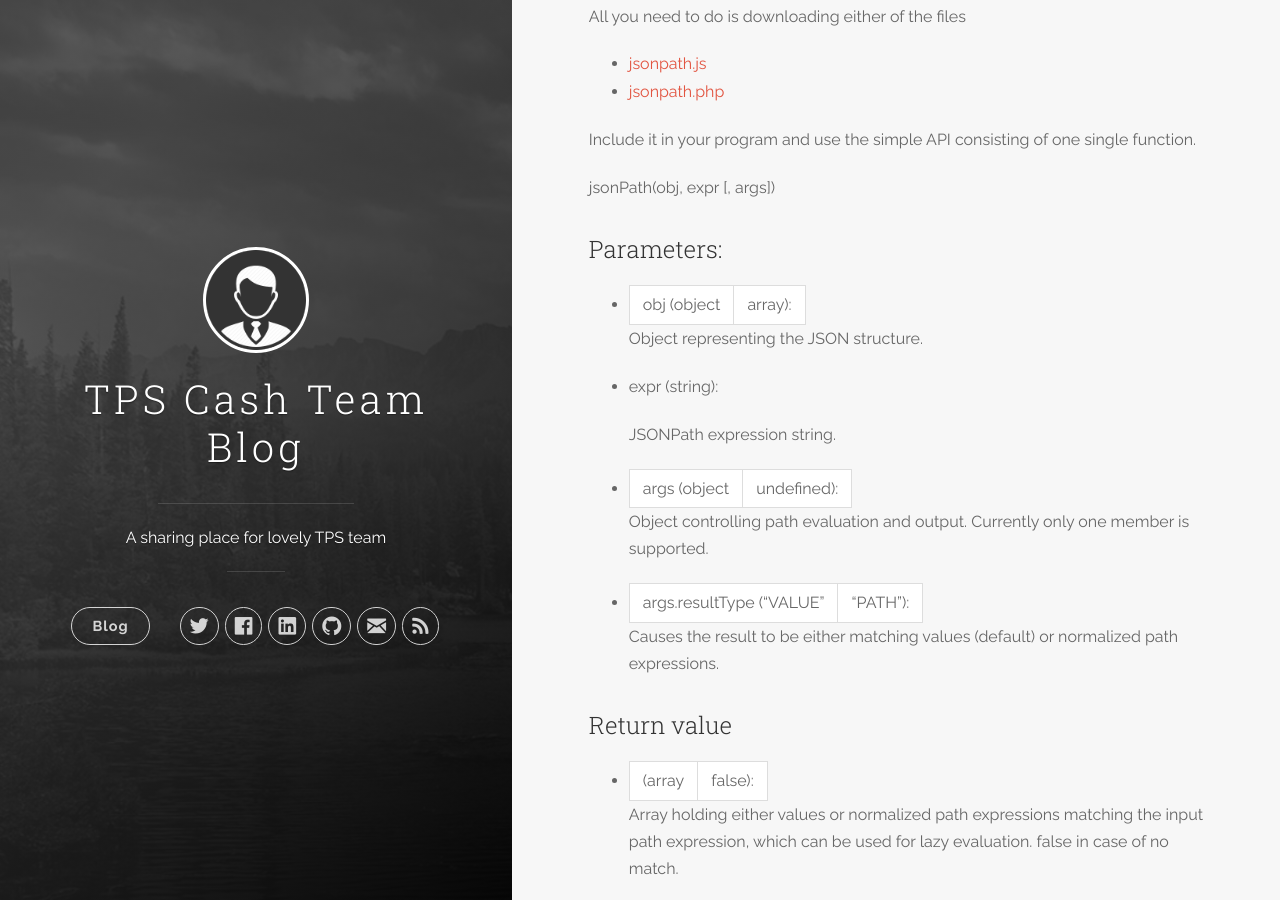
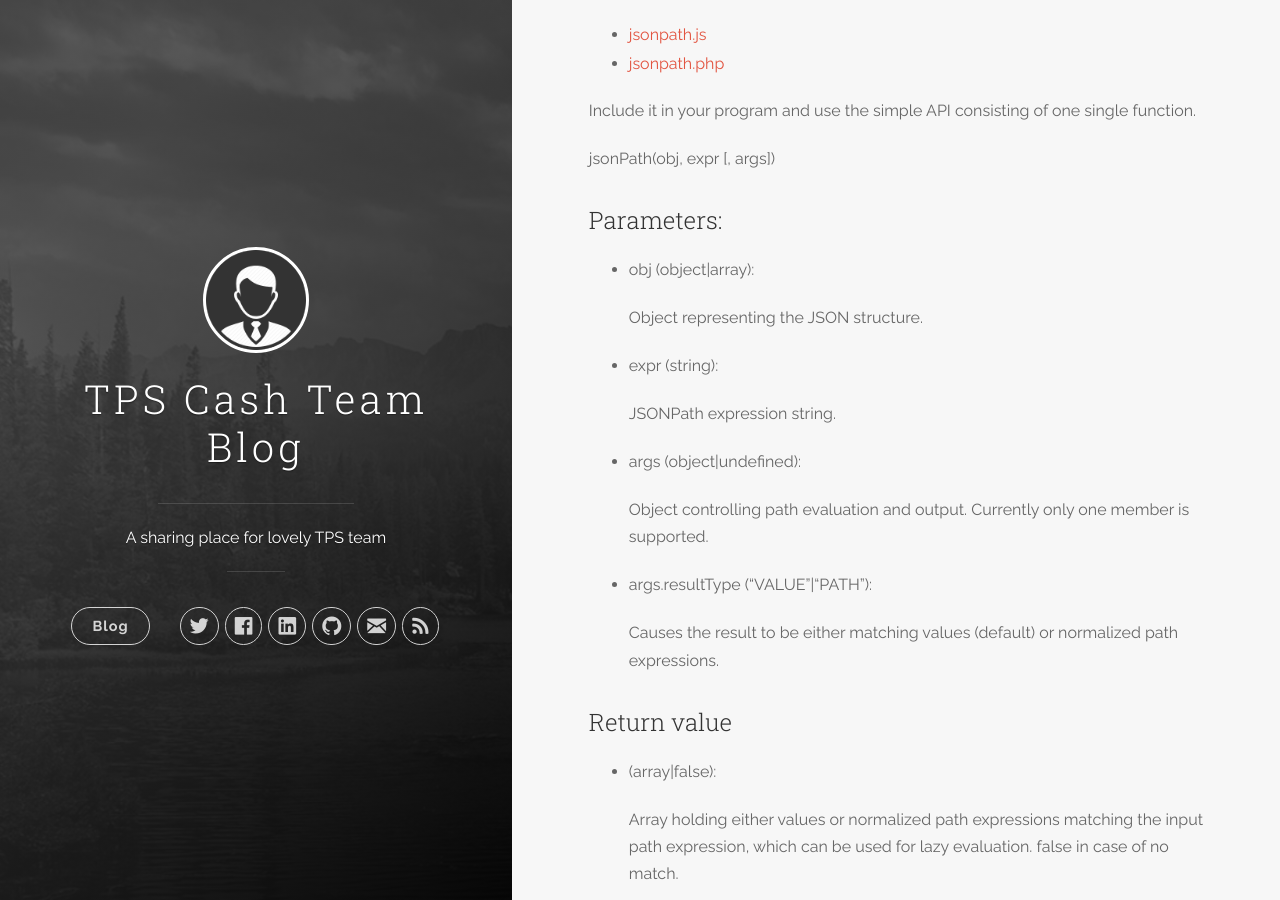
Before and after one commit to tpscash/tpscash.github.io, a Jekyll site: the page built from _posts/2016-09-26-json-path.md, in a window 1280 px wide and 900 px high, scrolled down 5254 px. Built offline with Jekyll 4.4.1, drawn with Linux system fonts in a browser that asks for light colours; comment, search, counter and statistics services are not loaded.

Commit message:
fix format

```diff
--- a/_posts/2016-09-26-json-path.md
+++ b/_posts/2016-09-26-json-path.md
@@ -173,7 +172,7 @@ jsonPath(obj, expr [, args])
 
 ### Parameters:
 
-* obj (object|array):
+* obj (object\|array):
 
     Object representing the JSON structure.
 
@@ -181,17 +180,17 @@ jsonPath(obj, expr [, args])
 
     JSONPath expression string.
 
-* args (object|undefined):
+* args (object\|undefined):
 
     Object controlling path evaluation and output. Currently only one member is supported.
 
-* args.resultType ("VALUE"|"PATH"):
+* args.resultType ("VALUE"\|"PATH"):
 
     Causes the result to be either matching values (default) or normalized path expressions.
 
 ### Return value
 
-* (array|false):
+* (array\|false):
 
     Array holding either values or normalized path expressions matching the input path expression, which can be used for lazy evaluation. false in case of no match.
 
```
Also changed, not shown: other parts of _posts/2016-09-26-json-path.md (+0 -1 lines).
